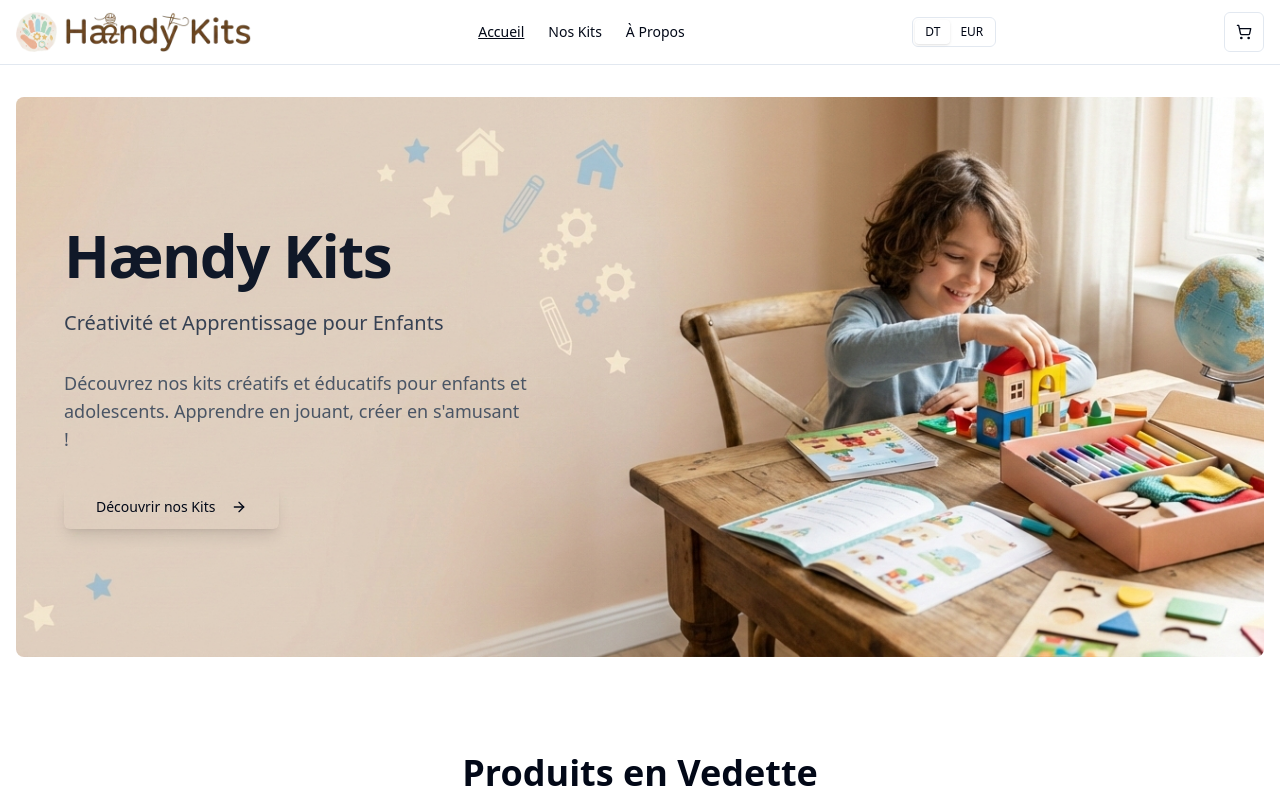
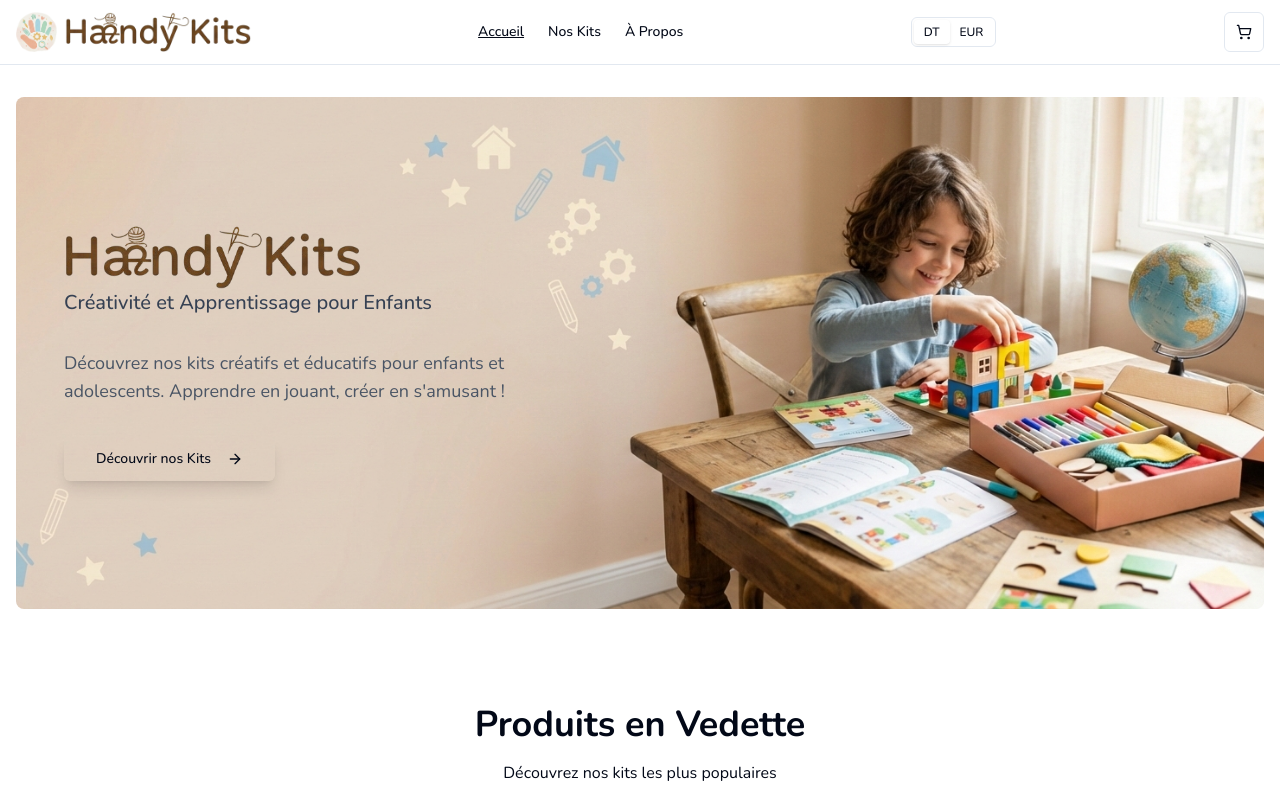
Before and after one commit to OmarDahmen/hendy, a React (Vite) app: page / in a window 1280 px wide. Shown: the top 800 px of the page. Built offline with nearby package versions, Linux system fonts and the light colour scheme.

Commit message:
update font

```diff
--- a/index.html
+++ b/index.html
@@ -9,6 +9,13 @@
       content="Hændy Kits - Kits créatifs et éducatifs pour enfants et adolescents. Apprendre en jouant !"
     />
     <title>Hændy Kits - Kits Créatifs et Éducatifs pour Enfants</title>
+    <!-- Google Fonts: Nunito -->
+    <link rel="preconnect" href="https://fonts.googleapis.com" />
+    <link rel="preconnect" href="https://fonts.gstatic.com" crossorigin />
+    <link
+      href="https://fonts.googleapis.com/css2?family=Nunito:wght@400;500;600;700&display=swap"
+      rel="stylesheet"
+    />
   </head>
   <body>
     <div id="root"></div>
--- a/src/index.css
+++ b/src/index.css
@@ -53,6 +53,24 @@
   body {
     background-color: hsl(var(--color-background));
     color: hsl(var(--color-foreground));
+    font-family:
+      'Nunito',
+      system-ui,
+      -apple-system,
+      sans-serif;
+  }
+
+  h1,
+  h2,
+  h3,
+  h4,
+  h5,
+  h6 {
+    font-family:
+      'Nunito',
+      system-ui,
+      -apple-system,
+      sans-serif;
   }
 
   /* Hide scrollbar for Chrome, Safari and Opera */
--- a/src/pages/Home.tsx
+++ b/src/pages/Home.tsx
@@ -66,9 +66,9 @@ export function Home() {
             />
             <div className="relative py-20 md:py-32">
               <div className="max-w-md pl-8 text-left md:max-w-lg md:pl-12">
-                <h1 className="mb-6 text-4xl font-bold tracking-tight text-gray-900 md:text-6xl">
-                  Hændy Kits
-                </h1>
+                <div>
+                  <img src="/logo-text.png" alt="Hændy Kits" className="h-16 w-auto" />
+                </div>
                 <p className="mb-8 text-xl font-medium text-gray-700">
                   Créativité et Apprentissage pour Enfants
                 </p>
```
